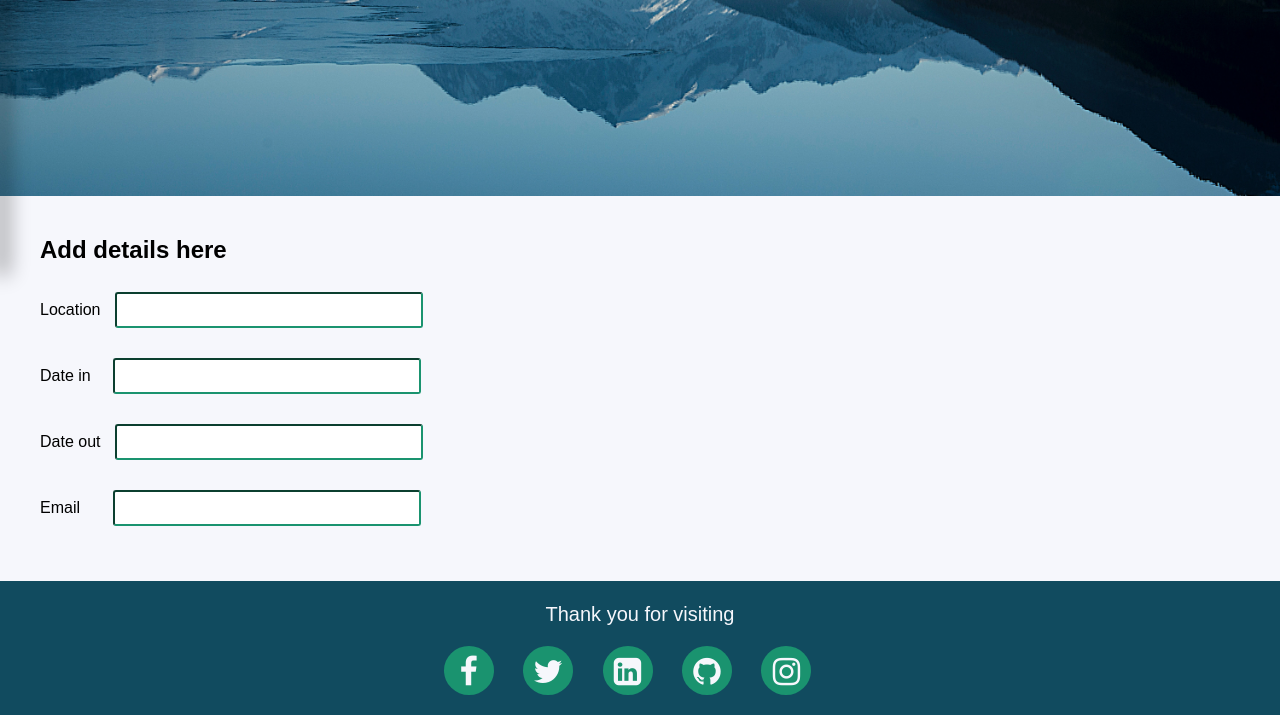
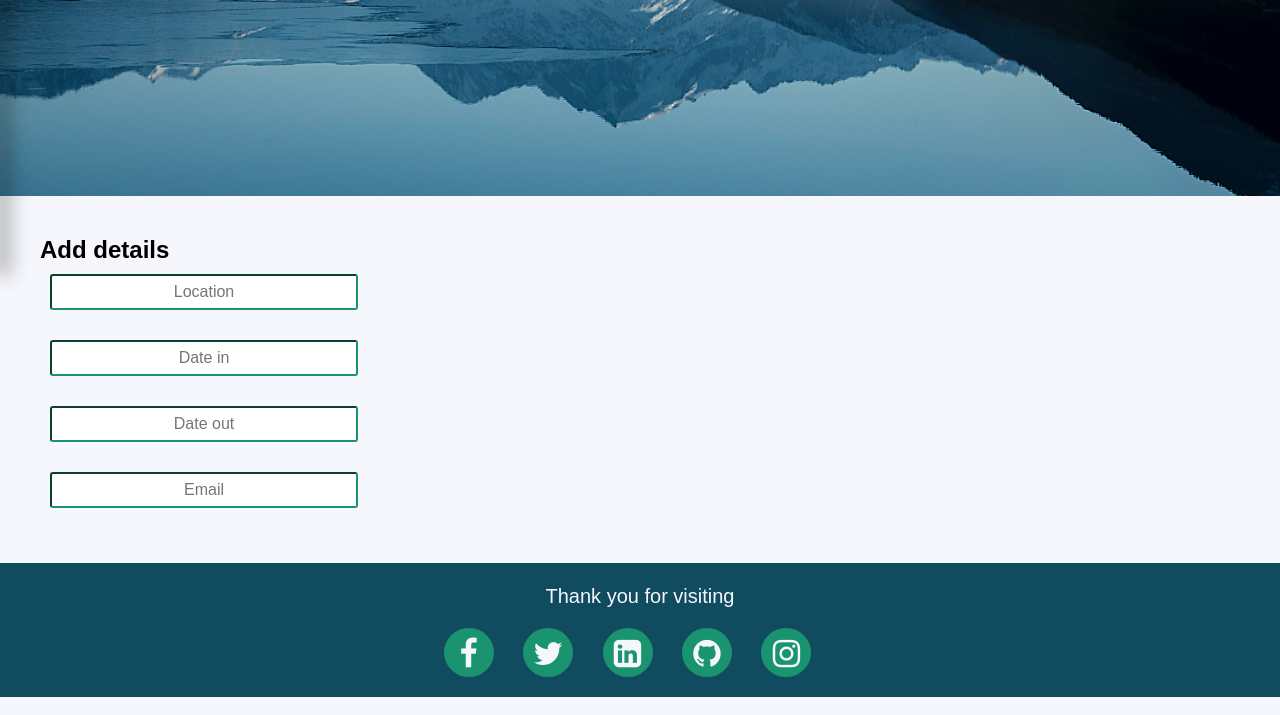
Before and after one commit to ayeshatahirme/TravelGo, a PHP site: page /main.php in a window 1280 px wide. Shown: the part 598-1313 px from the top of the page. Run offline with PHP 8.4, Linux system fonts and the light colour scheme.

Commit message:
Update made

```diff
--- a/main.php
+++ b/main.php
@@ -160,19 +160,12 @@
         </div>
     </section>
     <div class="details">
-        <h2>Add details here</h2>
-        <div id="myInput">
-            <label><br>Location</label>
-            <input type="text" oninput="onInputFunction()" onfocus="bgChangefunction(this)">
-
-            <label class="box1"><br>Date in</label>
-            <input type="text" oninput="onInputFunction()" onfocus="bgChangefunction(this)">
-
-            <label><br>Date out</label>
-            <input type="text" oninput="onInputFunction()" onfocus="bgChangefunction(this)"><br>
-
-            <label>Email</label>
-            <input type="email" onfocus="bgChangefunction(this)">
+        <h2>Add details</h2>
+        <div>
+            <input type="text" placeholder="Location" oninput="onInputFunction()" onfocus="bgChangefunction(this)"><br>
+            <input type="text" placeholder="Date in" oninput="onInputFunction()" onfocus="bgChangefunction(this)"><br>
+            <input type="text" placeholder="Date out" oninput="onInputFunction()" onfocus="bgChangefunction(this)"><br>
+            <input type="email" placeholder="Email" onfocus="bgChangefunction(this)"><br>
         </div>
     </div>
 
--- a/stylesheet.css
+++ b/stylesheet.css
@@ -261,9 +261,6 @@ body{
           margin-left: 0px;
           margin-bottom: -5px;
       }
-      .box1{
-        margin-right: 8px;
-      }
       input[type=email]{
         width: 300px;
         height: 30px;
@@ -272,7 +269,7 @@ body{
         text-align: center;
         margin-top: 15px;
         margin-bottom: 15px;
-        margin-left: 29px;
+        margin-left: 10px;
         font-size: 16px;
     }
       input:invalid {
```
